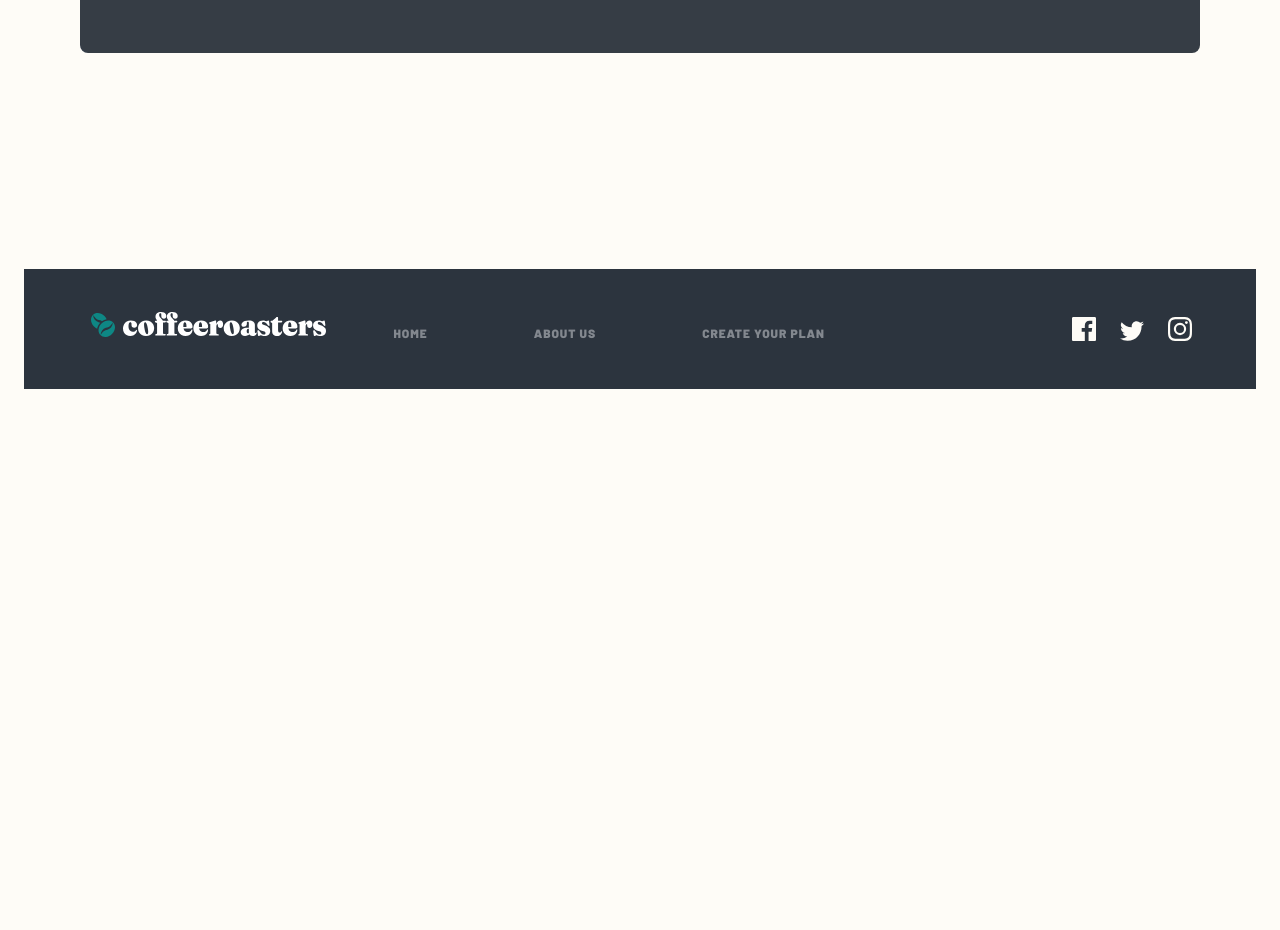
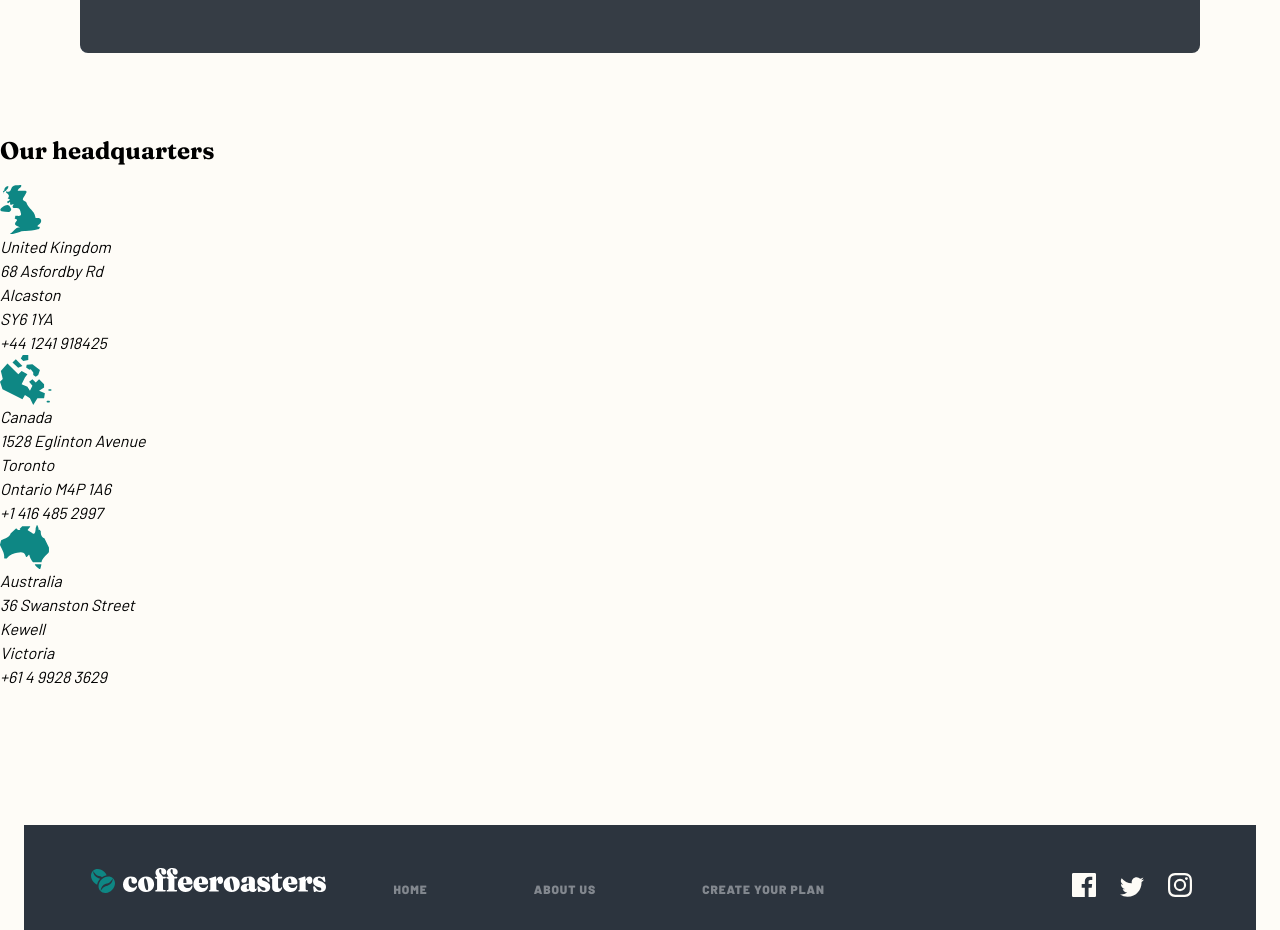
Before and after one commit to ChamuMutezva/coffeeroasters-subscription-site, a React (Create React App) app: page /about in a window 1280 px wide. Shown: the part 1960-2890 px from the top of the page. Before the commit the page ends 2373 px from the top, so only its background shows below. Built offline with nearby package versions, Linux system fonts and the light colour scheme.

Commit message:
feat: map data list created

```diff
--- a/src/pages/about/mainAbout.js
+++ b/src/pages/about/mainAbout.js
@@ -1,8 +1,10 @@
 import Commitment from '../components/commitment'
+import Location from '../components/map'
 const MainAbout = () => {
     return (
         <main className="main">
             <Commitment />
+            <Location />
         </main>
 
     )
--- a/src/pages/components/dataList.js
+++ b/src/pages/components/dataList.js
@@ -16,6 +16,11 @@ import CoffeeManDesktop from '../../assets/about/desktop/image-commitment.jpg'
 import QualityMobile from '../../assets/about/mobile/image-quality.jpg'
 import QualityTablet from '../../assets/about/tablet/image-quality.jpg'
 import QualityDesktop from '../../assets/about/desktop/image-quality.jpg'
+
+//location images
+import UK from '../../assets/about/desktop/illustration-uk.svg'
+import Canada from '../../assets/about/desktop/illustration-canada.svg'
+import Australia from '../../assets/about/desktop/illustration-australia.svg'
 
 export const Collections = [
     {
@@ -129,3 +134,34 @@ export const CommitmentData = [
         consistent, user-friendly coffee, so that brewing is easy and enjoyable.`,
     }
 ]
+
+export const LocateUs = [
+    {
+        id: 41,
+        city: 'United Kingdom',
+        street: '68 Asfordby Rd',
+        town: 'Alcaston' ,
+        code: 'SY6 1YA',
+        phone: '+44 1241 918425',
+        locationMap: UK,
+    },
+    {
+        id: 42,
+        city: 'Canada',
+        street: '1528 Eglinton Avenue',
+        town: 'Toronto',
+        code: 'Ontario M4P 1A6',
+        phone: '+1 416 485 2997',
+        locationMap: Canada,
+    },
+    {
+        id: 43,
+        city: 'Australia',
+        street: '36 Swanston Street',
+        town: ' Kewell',
+        code: 'Victoria',
+        phone:'+61 4 9928 3629' ,
+        locationMap: Australia
+    }
+
+]
--- /dev/null
+++ b/src/pages/components/map.js
@@ -0,0 +1,31 @@
+import { LocateUs } from '../components/dataList'
+const LocationMap = () => {
+
+    return(
+        <section className="map">
+            <h2 className="map__container">Our headquarters</h2>
+            <ul>
+                {LocateUs.map(site => {
+                    return <li key={site.id}>
+                        <div className="map__container">
+                            <img src={site.locationMap} alt="" />
+                        </div>
+                        <div className="map__content">
+                            <address>
+                                <span className="map__title">{site.city}</span>
+                                <p>
+                                   {site.street} <br/>
+                                   {site.town} <br/>
+                                   {site.code} <br/>
+                                   {site.phone} <br/>
+                                </p>
+                            </address>
+                        </div>
+                    </li>
+                })}
+            </ul>
+
+        </section>
+    )
+}
+export default LocationMap
```
Also changed, not shown: starter-code/about.html (+0 -17 lines).
